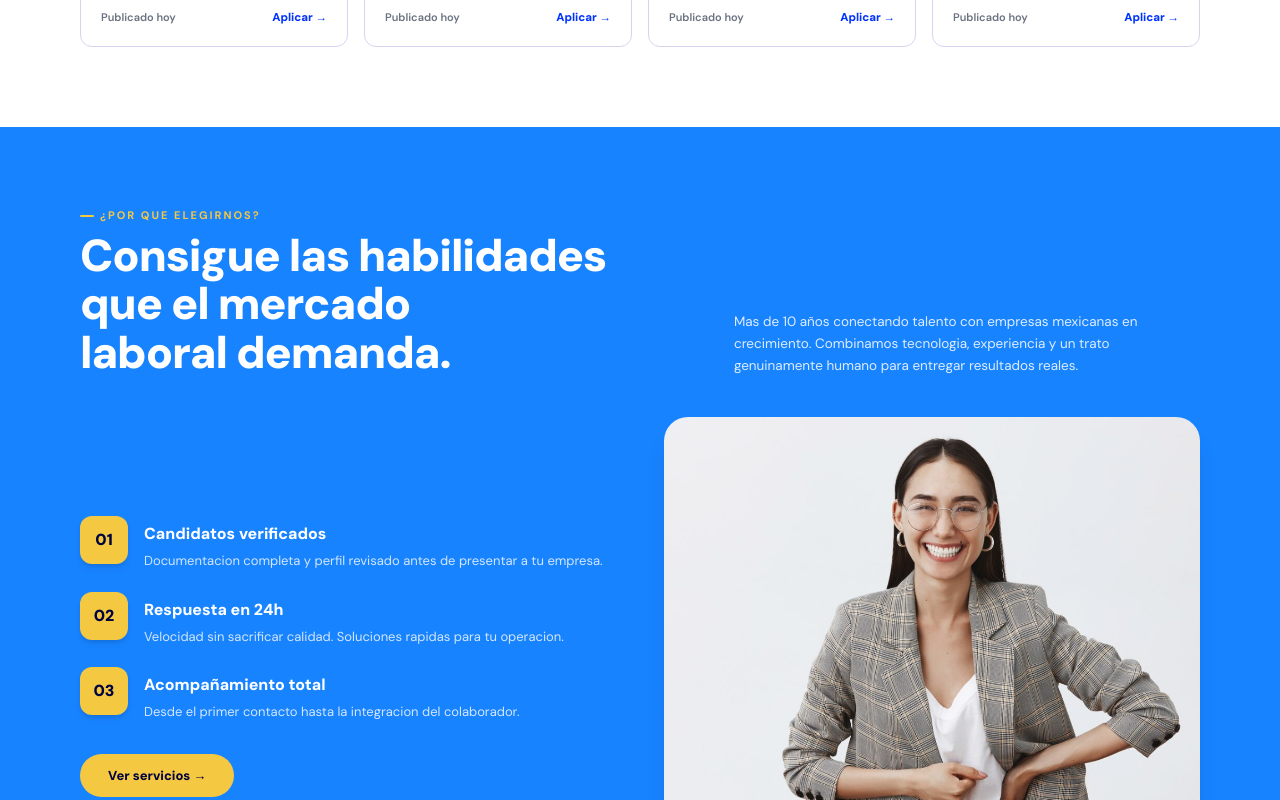
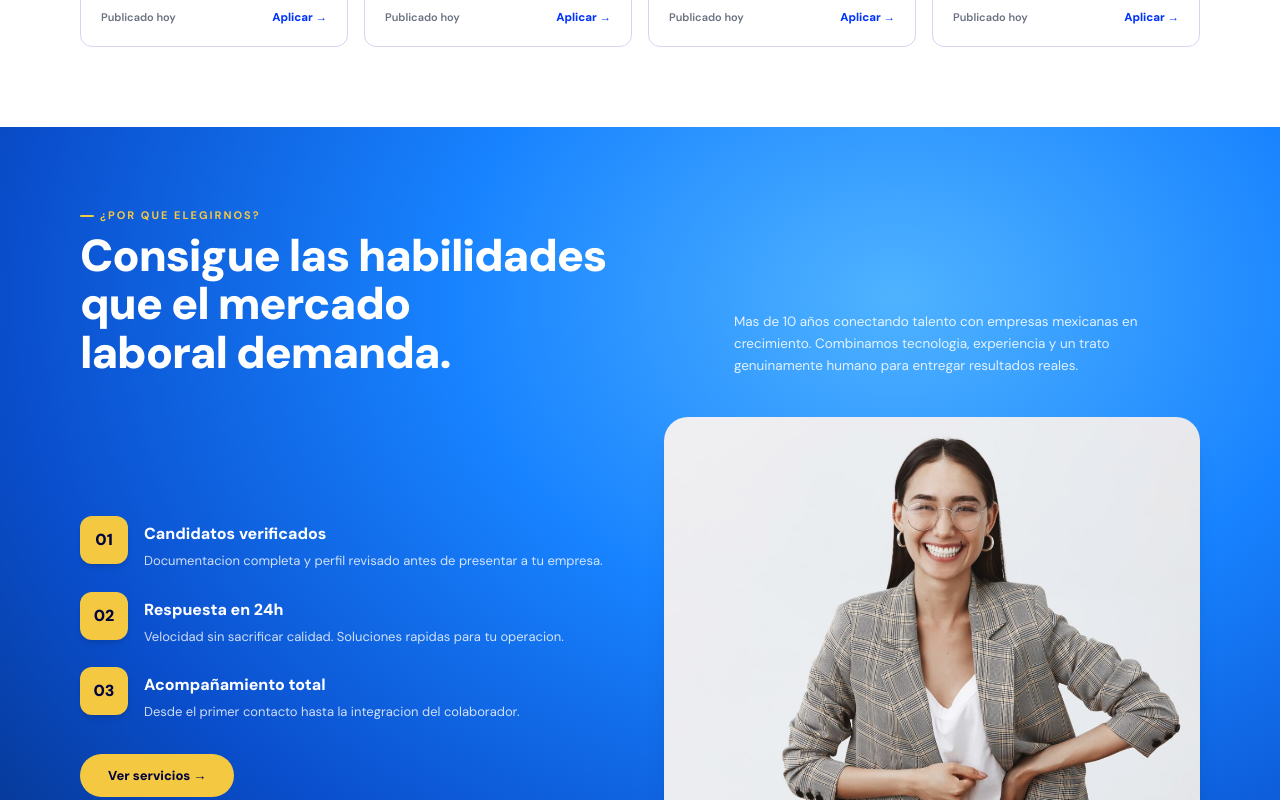
Before and after one commit to renatomachg/kyoszen, a Next.js app: page / in a window 1280 px wide. Shown: the part 2100-2900 px from the top of the page. Built offline with nearby package versions, Linux system fonts and the light colour scheme.

Commit message:
WhyUs: radial gradient blue background (light to deep)
Replaces solid bright blue with a radial gradient from light
cyan-blue at top-right to deep blue at edges for more depth.

https://claude.ai/code/session_01KZaxzJYfJsSsHK7ciBq7Dg

```diff
--- a/src/components/sections/WhyUs.tsx
+++ b/src/components/sections/WhyUs.tsx
@@ -25,7 +25,13 @@ const items = [
 
 export default function WhyUs() {
   return (
-    <section className="py-20 px-5 md:px-10 xl:px-20 bg-[#1883FF]">
+    <section
+      className="py-20 px-5 md:px-10 xl:px-20 relative overflow-hidden"
+      style={{
+        background:
+          "radial-gradient(ellipse at 70% 20%, #4FB3FF 0%, #1883FF 35%, #0A4ECC 70%, #042E7B 100%)",
+      }}
+    >
       <div className="max-w-7xl mx-auto">
         {/* Header row */}
         <div className="grid grid-cols-1 md:grid-cols-[1.3fr_1fr] gap-8 md:gap-12 items-end mb-10">
```
